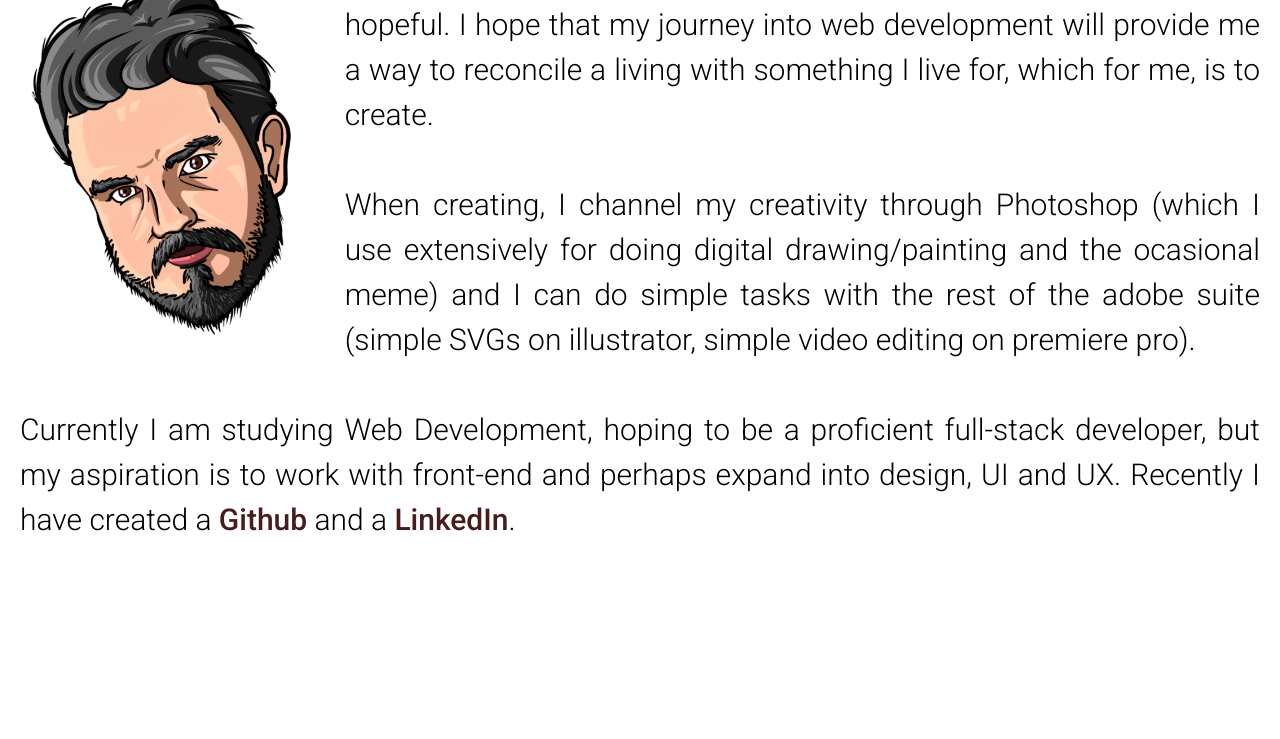
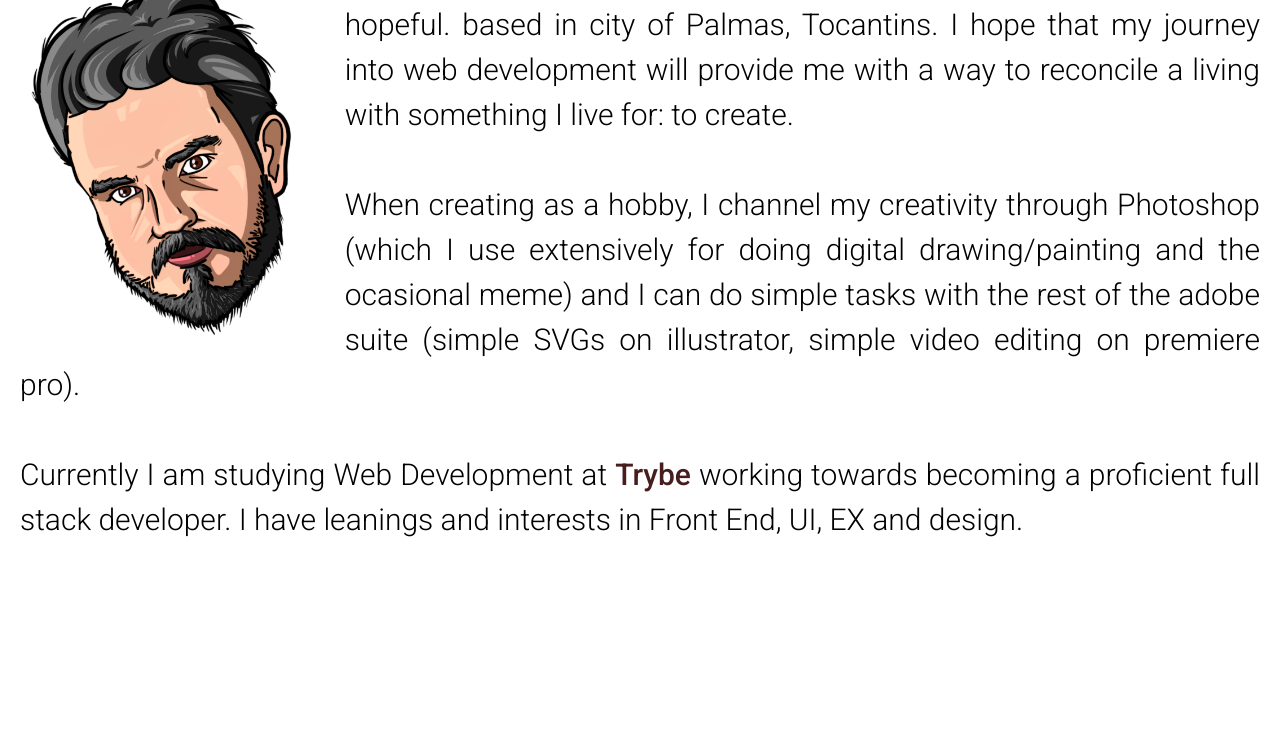
Before and after one commit to ThiagoBarbosaDev/ThiagoBarbosaDev.github.io, a plain HTML site: page index.html in a window 1280 px wide. Shown: the part 1280-2019 px from the top of the page. Drawn offline with Linux system fonts and the light colour scheme; a web font is replaced by a local one.

Commit message:
atualizacao about, atualizacao da tag img da foto principal

```diff
--- a/Portfolio.html
+++ b/index.html
@@ -53,7 +53,7 @@
         </section>
     <!-- MAIN/Imagem Central -->
         <div class="mainBlockContainer__Title" id="mainpic">
-            <a href="placeholder"><img src="Assets/placeholderPortPictureMe.png" alt=""></a>
+            <a href="placeholder"><img src="Assets/placeholderPortPictureMe.png" alt="Foto do desenvolvedor, Thiago Barbosa"></a>
         </div>
     <!-- MAIN/Imagem Direita -->
         <section class="mainBlockContainer__Title">
@@ -79,20 +79,18 @@
                 <div class="aboutContainer">
                     <img id="aboutPic" src="Assets/drawhead.png" alt="Making Sticker out of my coloring">
                     <p>
-                        Hello World! My name is <strong>Thiago Barbosa</strong>, a brazilian web developer hopeful. I hope that my journey into web
-                        development will provide me a way to reconcile a living with something I live for,
-                        which for me, is to create.
+                        Hello World! My name is <strong>Thiago Barbosa</strong>, a brazilian web developer hopeful. based in city of Palmas,
+                        Tocantins. I hope that my journey into web
+                        development will provide me with a way to reconcile a living with something I live for: to create.
                     </p>
                     <p>
-                        When creating, I channel my creativity through Photoshop (which I use extensively
+                        When creating as a hobby, I channel my creativity through Photoshop (which I use extensively
                         for doing digital drawing/painting and the ocasional meme) and I can do simple tasks with the rest of the adobe suite
                         (simple SVGs on illustrator, simple video editing on premiere pro).
                     </p>
                     <p>
-                        Currently I am studying Web Development, hoping to be a proficient full-stack developer, but my
-                        aspiration is to work with front-end and perhaps expand into design, UI and UX. Recently I have
-                        created a <a href="https://github.com/ThiagoBarbosaDev" target="_blank">Github</a>
-                        and a <a href="https://www.linkedin.com/in/thiagobarbosawebdev/" target="_blank">LinkedIn</a>.
+                        Currently I am studying Web Development at <a href="https://www.betrybe.com/" target="_blank">Trybe</a> working towards
+                        becoming a proficient full stack developer. I have leanings and interests in Front End, UI, EX and design.
                     </p>
                 </div>
             </h2>
```
